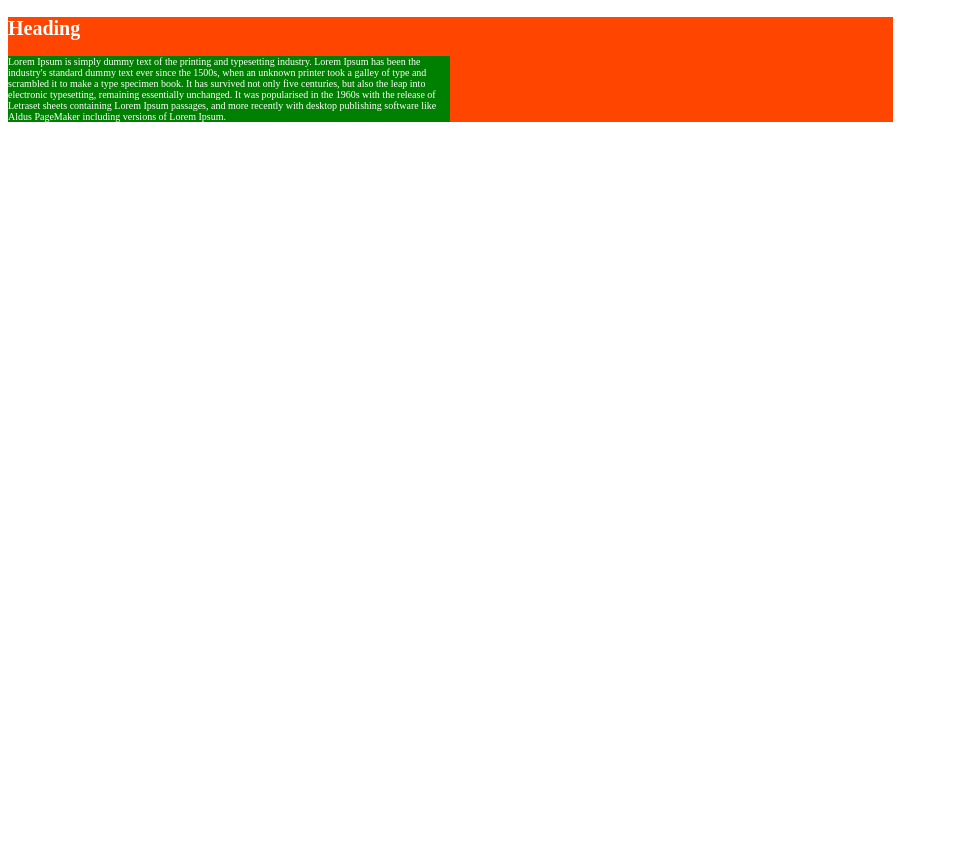
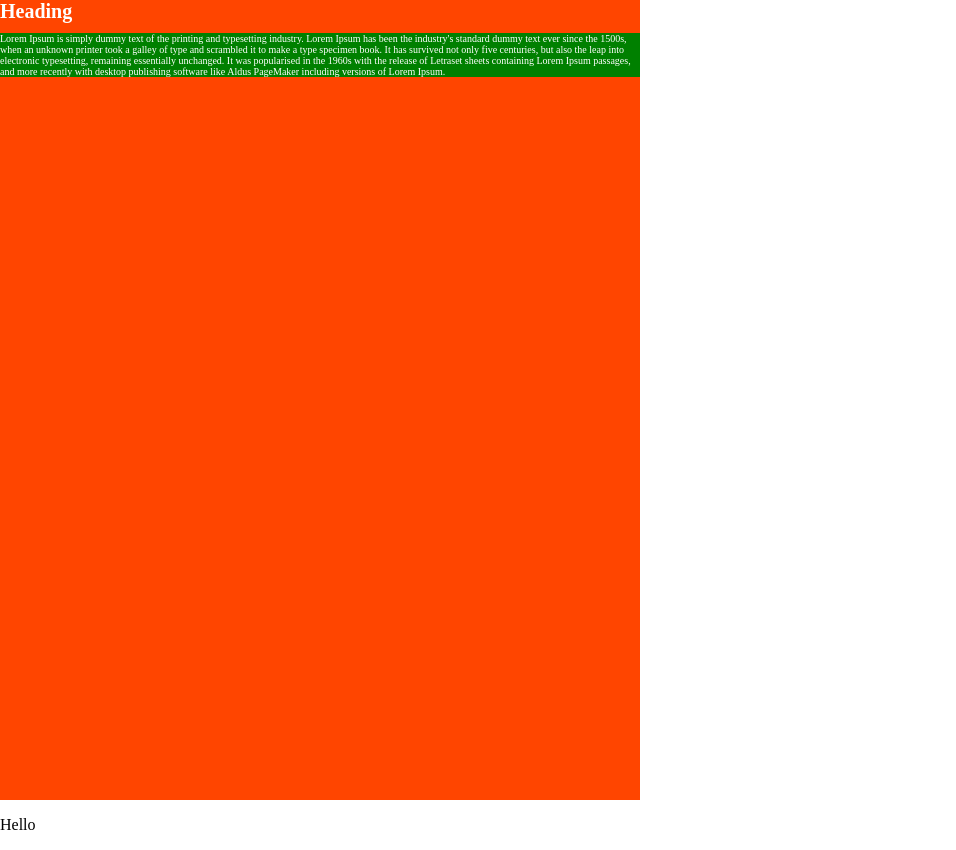
Before and after one commit to bibash28/css_zero, a plain HTML site: page index.html in a window 1280 px wide. Shown: the whole page, without its empty margins (0-956 px from the left). Before the commit the page ends 800 px from the top, so only its background shows below. Drawn offline with Linux system fonts and the light colour scheme.

Commit message:
viewport

```diff
--- a/index.html
+++ b/index.html
@@ -16,20 +16,27 @@
                 font-size: 3rem;
             }  */
 
+            body {
+                margin: 0;
+            }
+
             section {
                 font-size: 10px;
                 background-color: orangered;
                 color: #fff;
-                width: 70%;
+                /* width: 70%; */
+                height: 100vh;
+                width: 50vw;
             }
 
             h1{
                 font-size: 200%;
+                margin: 0;
             }
 
             section div{
                 background-color: green;
-                width: 50%;
+                /* width: 50%; */
             }
 
         </style>
@@ -49,5 +56,7 @@
                 </p>
             </div>
         </section>
+
+        <p>Hello</p>
     </body>
 </html>
```
